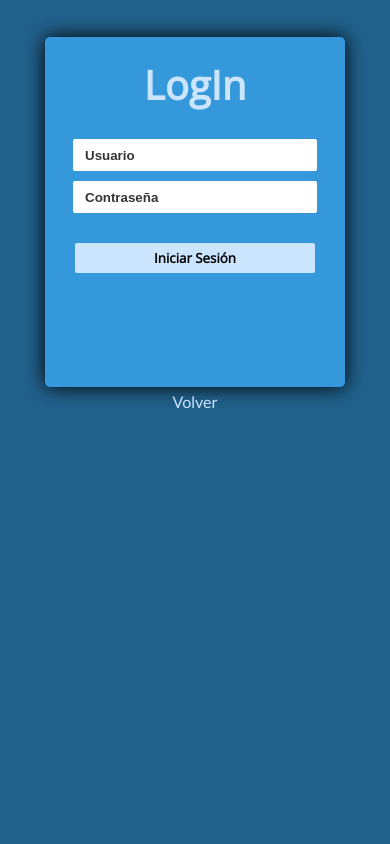
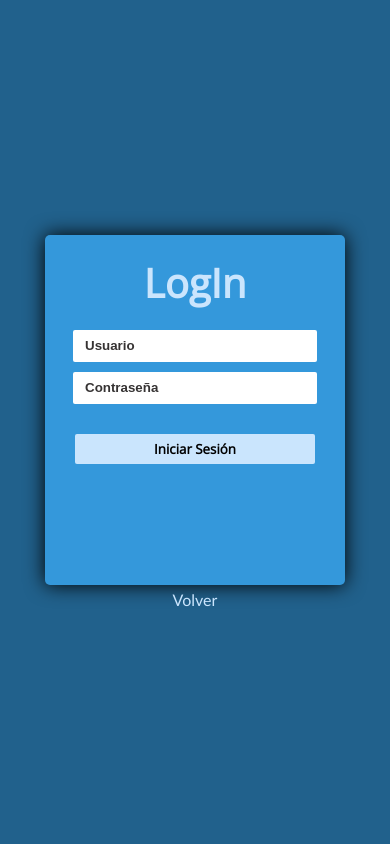
Before and after one commit to ramonsebastianluna/CRUD, a PHP site: page /login.html in a window 390 px wide. Run offline with PHP 8.4, Linux system fonts and the light colour scheme.

Commit message:
responsive added to login

```diff
--- a/css/estilos-login.css
+++ b/css/estilos-login.css
@@ -1,10 +1,16 @@
 body {
     background-color: #21618c;
+    min-height: 100vh;
+    margin: 0;
+    display: flex;
+    flex-direction: column;
+    justify-content: center;
 }
 
-.tituloForm h1{
+.tituloForm h1 {
     text-align: center;
-    padding-top: 20px;
+    padding: 20px 0 20px 0;
+    margin: 0;
     font-size: 40px;
     font-family: 'Open Sans', sans-serif;
     color: #CAE5FD;
@@ -15,14 +21,12 @@ form {
     width: 300px;
     height: 350px;
     background-color:#3498db;
-    margin-left: auto;
-    margin-right: auto;
-    margin-top: 10%;
+    margin: auto;
     border-radius: 5px;
     box-shadow: 0px 0px 20px black;
 }
 
-#usuario{
+#usuario {
     width: 80%;
     margin-bottom: 10px;
     height: 30px;
@@ -38,7 +42,7 @@ form {
     text-indent: 10px;
 }
 
-#login{
+#login {
     width: 80%;
     margin-bottom: 10px;
     height: 30px;
@@ -48,21 +52,21 @@ form {
     background-color: #CAE5FD;
 }
 
-p{
+p {
     display: inline;
     font-family: 'Gill Sans', 'Gill Sans MT', Calibri, 'Trebuchet MS', sans-serif;
     color: #CAE5FD;
     margin-right: 3px;
 }
 
-.volver{
+.volver {
     margin-left: auto;
     margin-right: auto;
     text-align: center;
     padding-top: 5px;
 }
 
-a{
+a {
     text-decoration: none;
     font-family: 'Gill Sans', 'Gill Sans MT', Calibri, 'Trebuchet MS', sans-serif;
     color:#CAE5FD;
@@ -72,7 +76,7 @@ input {
     border: none;
 }
 
-::placeholder{
+::placeholder {
     color: #292626f0;
     font-weight: 800;
 }
--- a/login.html
+++ b/login.html
@@ -11,19 +11,20 @@
     <link href="https://fonts.googleapis.com/css2?family=Open+Sans:wght@300&display=swap" rel="stylesheet">
 </head>
 <body>
+    <div class="container">
         <form method="POST" action="php/validacion.php">
             <div class="tituloForm">
                 <h1>LogIn</h1>
             </div>
+            <div class="inputsForm">
                 <input id="usuario" type="text" name="usuario" placeholder="Usuario" required>
-        <br>
                 <input id="contraseña" type="password" name="contraseña" placeholder="Contraseña" required>
-        <br>
                 <input id="login" type="submit" name="iniciar" value="Iniciar Sesión";>
-        <br>
+            </div>
         </form>
         <div class="volver">
             <a href="index.html">Volver</a>
+        </div>
     </div>
     <script>
         alert("Para iniciar sesión ingrese el usuario: admin y la contraseña: admin");
--- a/php/validacion.php
+++ b/php/validacion.php
@@ -14,7 +14,7 @@ $user = $miArray['usuario'];
 $pass = $miArray['contrasenia'];
 
 if ($usuario == $user && $contrasenia == $pass){
-    header("Location: home.php");
+    header("Location: ../home.html");
 } else {
     echo "<html><head><script>alert('Usuario o contraseña incorrecto');</script></head></html>";
     echo "<meta http-equiv='refresh' content='0; url=login.html'>";
```
Lines whose indentation alone changed are shown as unchanged.
